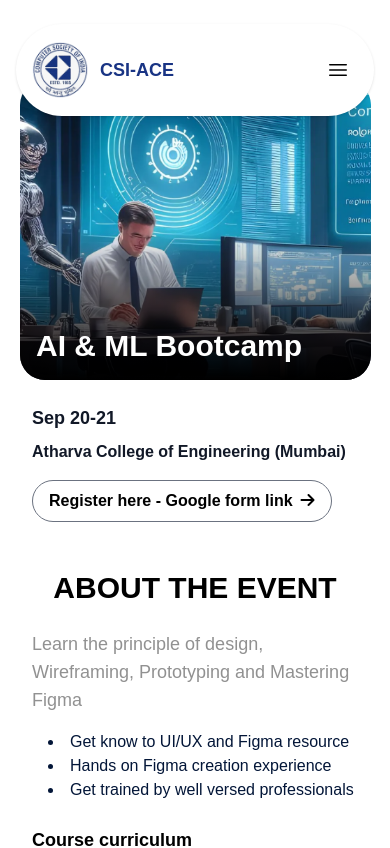
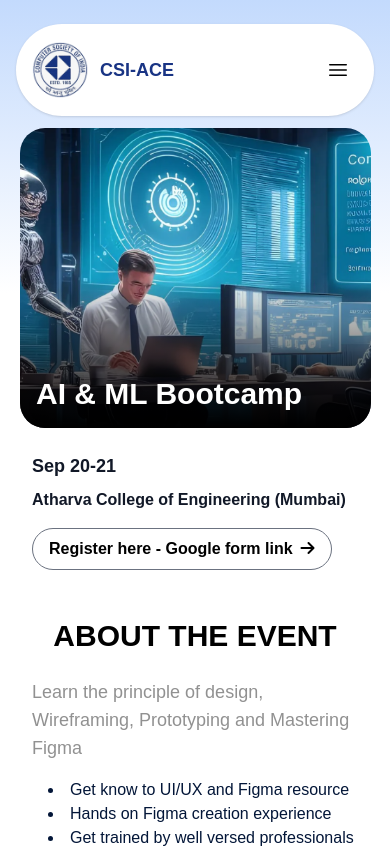
Before and after one commit to vaibhavraut07/csi, a React (Create React App) app: page /bootcamp/aiml in a window 390 px wide. Shown: the top 848 px of the page. Built offline with nearby package versions, Linux system fonts and the light colour scheme; the HTML template or start-up script is replaced by a standard one.

Commit message:
Added routes and minor changes

```diff
--- a/src/screens/BootcampDetails.jsx
+++ b/src/screens/BootcampDetails.jsx
@@ -1,4 +1,4 @@
-import React from 'react';
+import React, {useEffect} from 'react';
 import { useParams } from 'react-router-dom';
 
 const bootcampData = {
@@ -397,6 +397,13 @@ const BootcampDetails = () => {
   const { bootcampName } = useParams();
   const bootcamp = bootcampData[bootcampName];
 
+  useEffect(() => {
+    document.body.style.background = 'linear-gradient(to bottom, #C3DAFD, white 10%)';
+    return () => {
+      document.body.style.background = '';
+    };
+  }, []);
+
   if (!bootcamp) {
     return <h1>404 - Bootcamp not found</h1>;
   }
@@ -404,7 +411,7 @@ const BootcampDetails = () => {
   return (
     <>
       {/* BOOTCAMP HEADER */}
-      <div className="mt-20 sm:mt-40">
+      <div className="mt-32 sm:mt-40">
         <div className="relative -z-10">
           <img src={bootcamp.img} alt={bootcamp.title} className="w-[90%] mx-auto h-[300px] sm:h-[500px] object-cover rounded-[25px]" />
           <div className="absolute w-[90%] mx-auto h-[300px] sm:h-[500px] inset-0 bg-gradient-to-t from-black via-transparent to-transparent rounded-[25px]"></div>
```
Also changed, not shown: src/components/bootcampPage/DomainDetails.jsx (+6 -6 lines).
